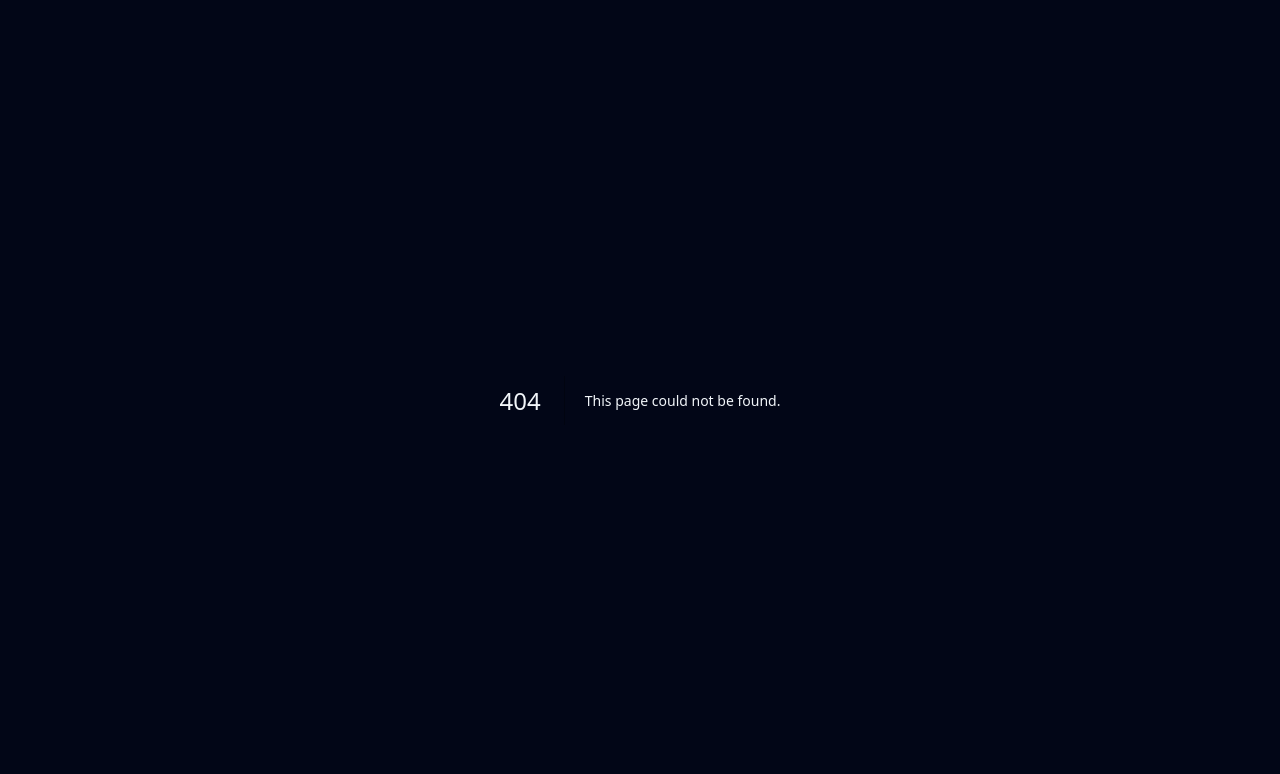
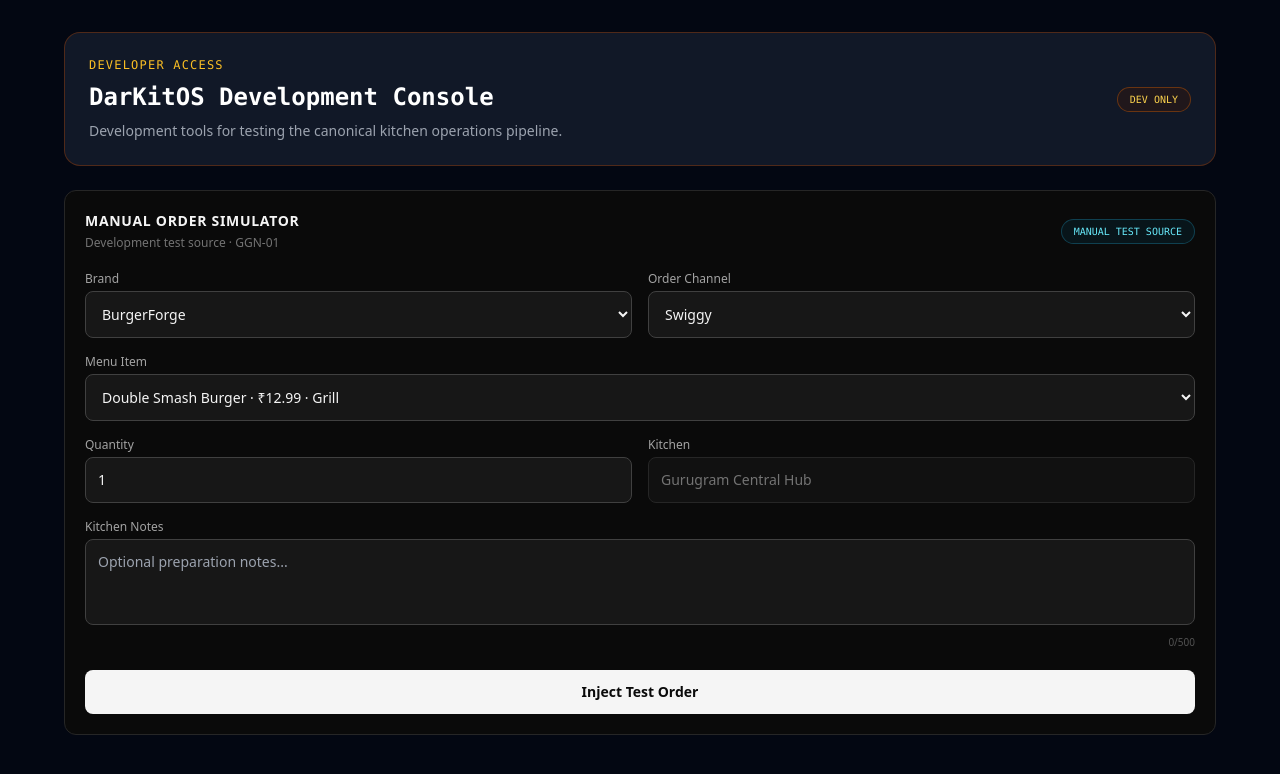
Before and after one commit to rsv-op/DarKitOS, a Next.js app: page /dev in a window 1280 px wide. Before the commit this address had no page. Shown: the top 774 px of the page. Built offline with nearby package versions, Linux system fonts and the light colour scheme.

Commit message:
Create DeveloperPage component for order simulation
This component provides a development console for testing kitchen operations, displaying the last injected order details.

```diff
--- /dev/null
+++ b/app/dev/page.tsx
@@ -0,0 +1,113 @@
+"use client";
+
+import { useState } from "react";
+
+import OrderSimulationPanel from "@/components/OrderSimulationPanel";
+
+import type { Order } from "@/lib/db";
+
+export default function DeveloperPage() {
+  const [
+    lastInjectedOrder,
+    setLastInjectedOrder,
+  ] = useState<Order | null>(null);
+
+  return (
+    <main className="min-h-screen bg-gray-950 p-4 text-white md:p-8">
+      <div className="mx-auto max-w-6xl space-y-6">
+
+        <header className="rounded-2xl border border-amber-900/60 bg-gray-900 p-6">
+          <div className="flex flex-wrap items-center justify-between gap-4">
+
+            <div>
+              <p className="font-mono text-xs uppercase tracking-widest text-amber-400">
+                Developer Access
+              </p>
+
+              <h1 className="mt-2 font-mono text-2xl font-bold">
+                DarKitOS Development Console
+              </h1>
+
+              <p className="mt-2 text-sm text-gray-400">
+                Development tools for testing the
+                canonical kitchen operations pipeline.
+              </p>
+            </div>
+
+            <span className="rounded-full border border-amber-700/50 bg-amber-950/30 px-3 py-1 font-mono text-[10px] text-amber-300">
+              DEV ONLY
+            </span>
+          </div>
+        </header>
+
+        <OrderSimulationPanel
+          onInject={setLastInjectedOrder}
+        />
+
+        {lastInjectedOrder && (
+          <section className="rounded-xl border border-emerald-900/60 bg-gray-900 p-5">
+
+            <h2 className="font-mono text-sm font-semibold uppercase tracking-wider text-emerald-300">
+              Last Injected Order
+            </h2>
+
+            <div className="mt-4 grid grid-cols-2 gap-4 text-xs font-mono md:grid-cols-5">
+
+              <div>
+                <span className="text-gray-500">
+                  ID
+                </span>
+
+                <div className="mt-1">
+                  {lastInjectedOrder.id}
+                </div>
+              </div>
+
+              <div>
+                <span className="text-gray-500">
+                  Brand
+                </span>
+
+                <div className="mt-1">
+                  {lastInjectedOrder.brandId}
+                </div>
+              </div>
+
+              <div>
+                <span className="text-gray-500">
+                  Kitchen
+                </span>
+
+                <div className="mt-1">
+                  {lastInjectedOrder.kitchenId}
+                </div>
+              </div>
+
+              <div>
+                <span className="text-gray-500">
+                  Status
+                </span>
+
+                <div className="mt-1">
+                  {lastInjectedOrder.status}
+                </div>
+              </div>
+
+              <div>
+                <span className="text-gray-500">
+                  Inventory
+                </span>
+
+                <div className="mt-1">
+                  {lastInjectedOrder.inventoryDecision ??
+                    "PENDING"}
+                </div>
+              </div>
+
+            </div>
+          </section>
+        )}
+      </div>
+    </main>
+  );
+}
```
